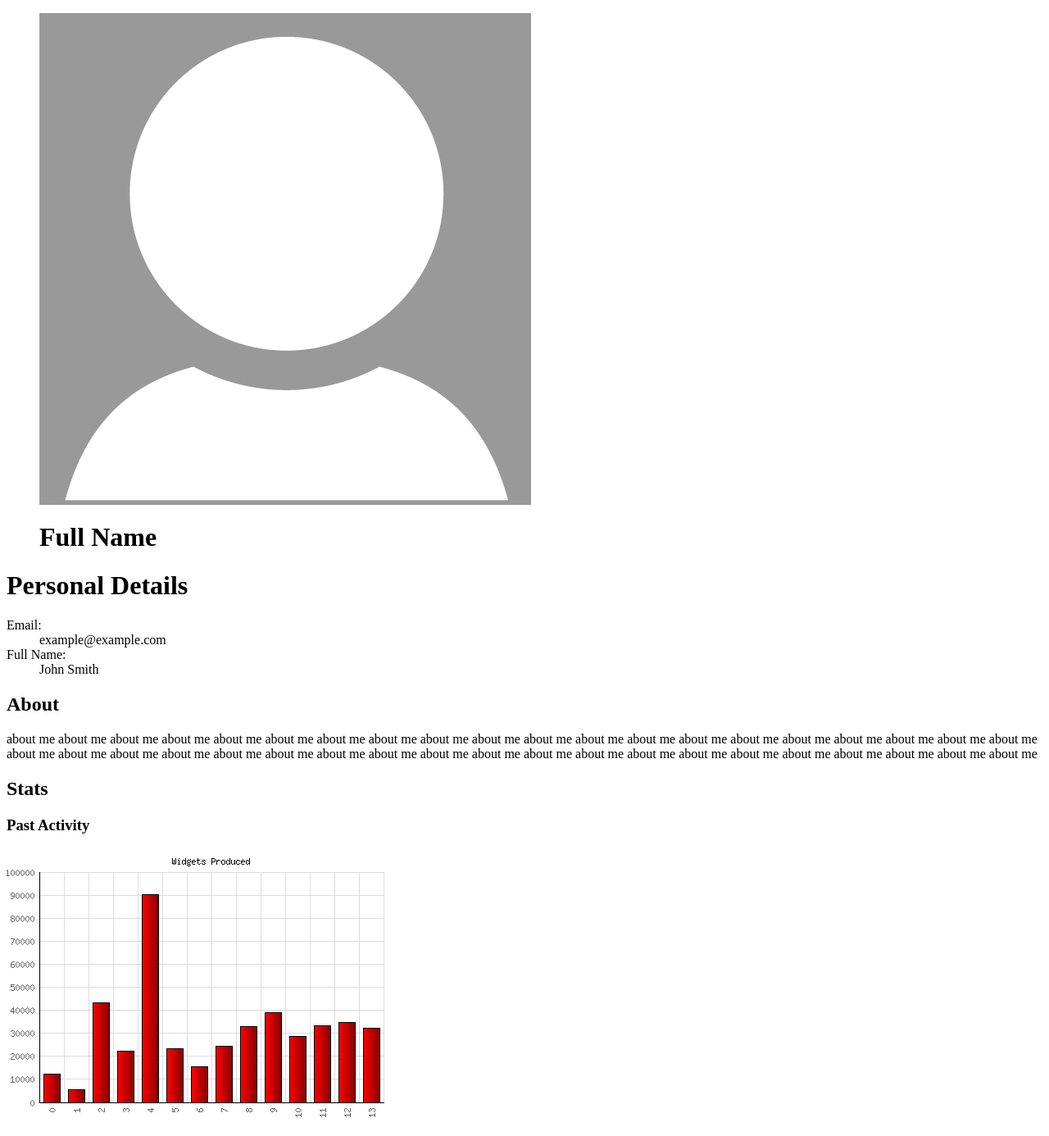
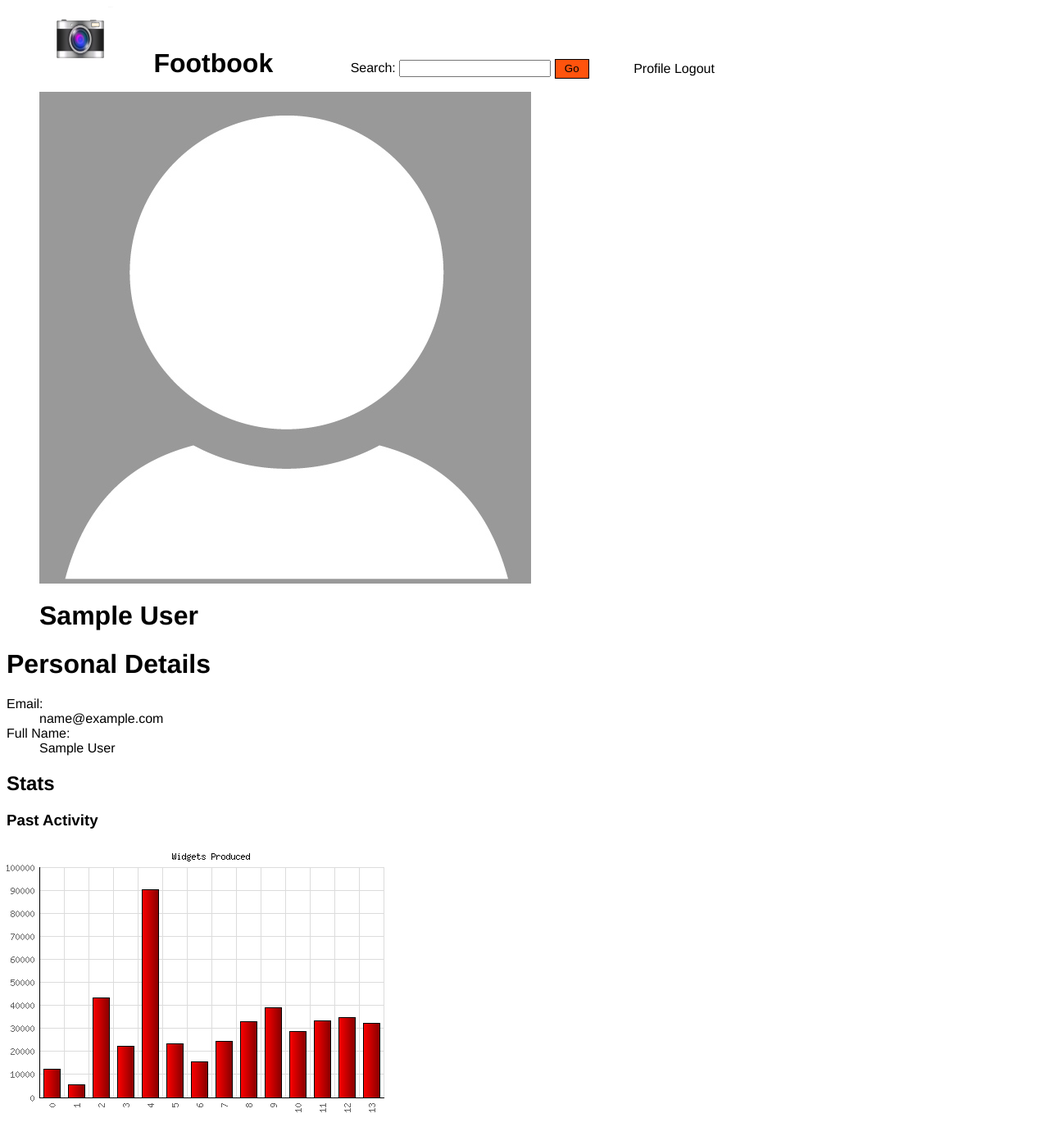
Before and after one commit to ncss/projects-2016-2, a Python web app: template templates/profile.html in a window 1280 px wide. Shown: the top 1386 px of the page at 82% size. Run offline with Jinja, Linux system fonts and the light colour scheme; the template is opened without the code that fills it: most values are stand-ins (such as "Sample title", 1, 10 or a date in 2020); some libraries are stand-ins or nearby versions.

Commit message:
Fix merge hell

```diff
--- a/db/fake_data.py
+++ b/db/fake_data.py
@@ -1,5 +1,5 @@
-from login import User
-from metric import Metric
+from db.login import User
+from db.metric import Metric
 
 tim = User(username = "tim", password = "abc123", fname = "Tim", lname = "Dawborn", email = "tim@ncss.edu.au", dob = "2016-01-10", postcode = "1234", country_code = "555", image = "")
 james = User(username = "james", password = "123abc", fname = "James", lname = "Curran", email = "jdog@ncss.edu.au", dob = "2016-01-09", postcode = "1000", country_code = "522", image = "")
--- a/db/login.py
+++ b/db/login.py
@@ -2,6 +2,7 @@ import sqlite3
 import time
 
 conn = sqlite3.connect('ncssbook.db')
+conn.row_factory = sqlite3.Row
 
 
 class User:
@@ -22,8 +23,8 @@ class User:
         cur = conn.execute('''
             SELECT *
             FROM users
-            WHERE user_id = ?
-            ''', (user_id,))
+            WHERE id = ?
+            ''', (self.user_id,))
         row = cur.fetchone()
         self.username = row["username"]
         self.password = row["password"]
--- a/db/metric.py
+++ b/db/metric.py
@@ -2,6 +2,7 @@ import sqlite3
 import datetime
 
 conn = sqlite3.connect("ncssbook.db")
+conn.row_factory = sqlite3.Row
 
 class Metric:
     def __init__(self, id="", user="", activity="", timestamp="", metric_type="", value=""):
--- /dev/null
+++ b/make_database.py
@@ -0,0 +1 @@
+from db import init, fake_data
--- a/server.py
+++ b/server.py
@@ -1,6 +1,7 @@
 from tornado.ncss import Server, ncssbook_log
 from activities import ActivityInputHandler, activity_dict
 from engine.template import render
+from profile import ProfileHandler
 
 
 def landing_handler(response):
@@ -13,7 +14,8 @@ def register_handler(response):
     response.write(render("register.html", {'a': 'B'}))
 
 def profile_handler(response, user_id):
-    response.write(render("profile.html", {'user_id': 51}))
+    poh = ProfileHandler(user_id)
+    response.write(render("profile.html", poh.display_profile()))
 
 def input_handler(response):
     aih = ActivityInputHandler(activity_dict)
--- a/templates/header.html
+++ b/templates/header.html
@@ -6,7 +6,6 @@
 		<SCRIPT src="https://code.highcharts.com/modules/exporting.js"></SCRIPT>
 		<SCRIPT src="/static/js/landingtest.js"> </SCRIPT>
 	</HEAD>
-
     <BODY>
         <HEADER>
             <IMG src="/static/img/icon.jpg" width="80" height="80" />
--- a/templates/profile.html
+++ b/templates/profile.html
@@ -1,14 +1,12 @@
-<HTML>
-	<!-- Header -->
 
-	<BODY>
+    {% include "header.html" %}
 
         <DIV>
 
             <FIGURE>
                 <IMG src="/static/img/profile_pic.jpg">
                 <FIGCAPTION>
-					<H1>Full Name</H1>
+                    <H1>{{full_name}}</H1>
                 </FIGCAPTION>
             </FIGURE>
 
@@ -20,26 +18,10 @@
 
                 <DL>
                     <DT>Email:</DT>
-					<DD>example@example.com</DD>
+                    <DD>{{email}}</DD>
                     <DT>Full Name:</DT>
-					<DD>John Smith</DD>
+                    <DD>{{full_name}}</DD>
                 </DL>
-
-		</DIV>
-
-		<DIV>
-
-			<H2>About</H2>
-			<P>
-				about me about me about me about me about me
-				about me about me about me about me about me
-				about me about me about me about me about me
-				about me about me about me about me about me
-				about me about me about me about me about me
-				about me about me about me about me about me
-				about me about me about me about me about me
-				about me about me about me about me about me
-			</P>
 
         </DIV>
 
@@ -54,7 +36,6 @@
             <!-- pie chart of activity type -->
 
             <DL>
-				<!-- can we make this so that if any of the results are 0, it doesn't show them?? -->
                 <DT>Total Activities Logged:</DT>
                 <DD>Result</DD>
                 <DT>Total Time:</DT>
@@ -79,7 +60,7 @@
 
             <H2>Recent Activity</H2>
 
-			<DIV>	<!-- this div repeats for multiple activities -->
+            <DIV>   <!-- this div repeats for multiple activities -->
 
                 <H3>Name - Activity Type</H3>
                 <P>(Distance) and (Time) OR (count)</P>
@@ -88,9 +69,4 @@
 
         </DIV>
 
-
-	</BODY>
-
-	<!-- Footer -->
-
-</HTML>
+    {% include "footer.html" %}
```
Also changed, not shown: profile.py (+7 -13 lines), db/create_tables.sql (indentation only), ncssbook.db (added). Lines whose indentation alone changed are shown as unchanged.
